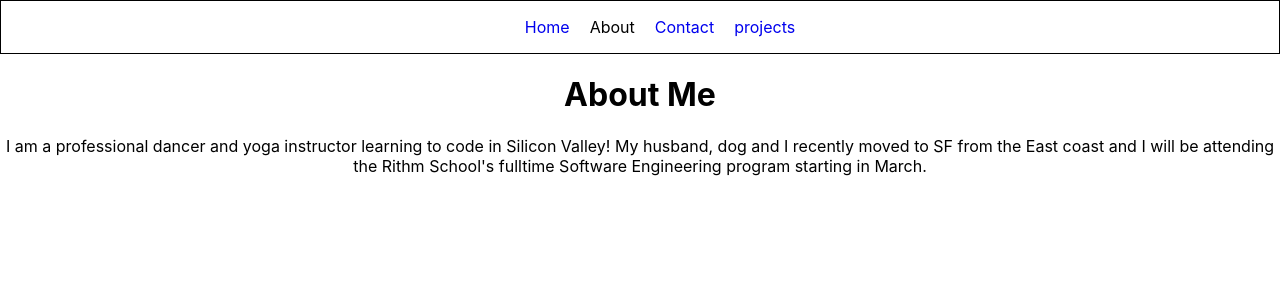
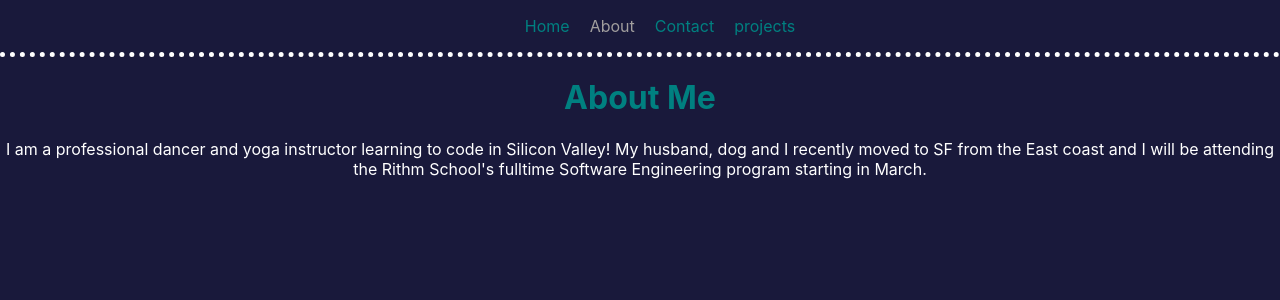
Before and after one commit to gmergola/personal-website, a React (Create React App) app: page /about in a window 1280 px wide. Shown: the top 300 px of the page. Built offline with nearby package versions, Linux system fonts and the light colour scheme.

Commit message:
added some styling

```diff
--- a/src/About.css
+++ b/src/About.css
@@ -0,0 +1,7 @@
+.About-title {
+  color: teal;
+}
+
+.About-info {
+  color: white;
+}
--- a/src/About.js
+++ b/src/About.js
@@ -1,10 +1,11 @@
 import React from 'react';
+import './About.css';
 
 function About(){
   return (
     <div>
-      <h1>About Me</h1>
-      <p>
+      <h1 className="About-title">About Me</h1>
+      <p className="About-info">
         I am a professional dancer and yoga instructor
         learning to code in Silicon Valley! My husband,
         dog and I recently moved to SF from the East coast
--- a/src/Contact.css
+++ b/src/Contact.css
@@ -0,0 +1,7 @@
+.Contact-title {
+  color: white;
+}
+
+.Contact-email {
+  color: teal;
+}
--- a/src/Contact.js
+++ b/src/Contact.js
@@ -1,10 +1,11 @@
 import React from 'react';
+import './Contact.css';
 
 function Contact(){
   return (
     <div>
-      <h1>Contact Me</h1>
-      <a className="email" href="mailto:gennamergola@gmail.com">
+      <h1 className="Contact-title">Contact Me</h1>
+      <a className="Contact-email" href="mailto:gennamergola@gmail.com">
         Click here to Email me
       </a>
     </div>
--- a/src/Home.css
+++ b/src/Home.css
@@ -0,0 +1,15 @@
+body {
+  background-color: rgb(25, 25, 59);
+}
+
+.Home-intro {
+  color: teal;
+}
+
+.Home-name {
+  color: white;
+}
+
+.Home-info {
+  color: rgb(161, 158, 158);
+}
--- a/src/Home.js
+++ b/src/Home.js
@@ -1,9 +1,12 @@
 import React from 'react';
+import './Home.css';
 
 function Home(){
   return (
     <div>
-      <h1>Genna</h1>
+      <p className="Home-intro">Hi, my name is</p>
+      <h1 className="Home-name">Genna</h1>
+      <h3 className="Home-info">I build things for the web</h3>
     </div>
   )
 }
--- a/src/NavBar.css
+++ b/src/NavBar.css
@@ -1,6 +1,6 @@
 
 nav {
-  border: 1px solid black;
+  border-bottom: 5px dotted white;
 
 }
 li {
@@ -10,9 +10,10 @@ li {
 
 a {
   text-decoration: none;
+  color: teal;
 
 }
 
 a.active {
-  color: black;
+  color: rgb(161, 158, 158);
 }
--- a/src/Projects.css
+++ b/src/Projects.css
@@ -0,0 +1,3 @@
+.Projects-title {
+  color: white;
+}
--- a/src/Projects.js
+++ b/src/Projects.js
@@ -1,9 +1,10 @@
 import React from 'react';
+import './Projects.css';
 
 function Projects(){
   return (
     <div>
-      <h1>Projects</h1>
+      <h1 className="Projects-title" >Projects</h1>
     </div>
   )
 }
```
